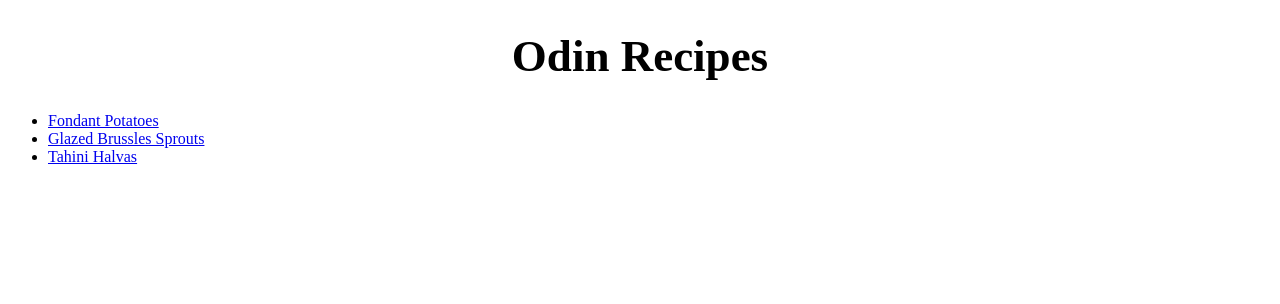
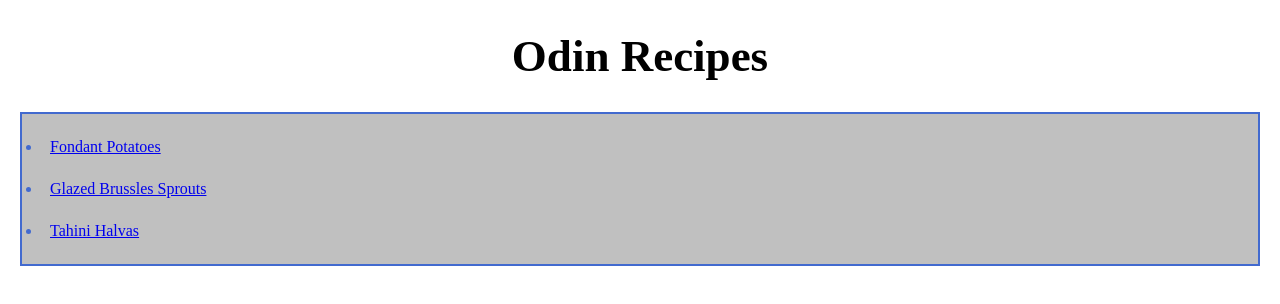
Before and after one commit to KASHIOTTO/odin-recipes, a plain HTML site: page index.html in a window 1280 px wide. Drawn offline with Linux system fonts and the light colour scheme.

Commit message:
minor changes to element classes and attributes

```diff
--- a/index.html
+++ b/index.html
@@ -7,10 +7,10 @@
 </head>
 <body>
     <h1 id="header">Odin Recipes</h1>
-    <ul id="links">
-        <li><a href="./recipes/fondant_potatoes.html">Fondant Potatoes</a></li>
-        <li><a href="./recipes/brussels_sprouts.html">Glazed Brussles Sprouts</a></li>
-        <li><a href="./recipes/tahini_halvas.html">Tahini Halvas</a></li>
+    <ul class="links" id="linkbox">
+        <li class="links"><a href="./recipes/fondant_potatoes.html">Fondant Potatoes</a></li>
+        <li class="links"><a href="./recipes/brussels_sprouts.html">Glazed Brussles Sprouts</a></li>
+        <li class="links"><a href="./recipes/tahini_halvas.html">Tahini Halvas</a></li>
     </ul>
 </body>
 </html>
```
